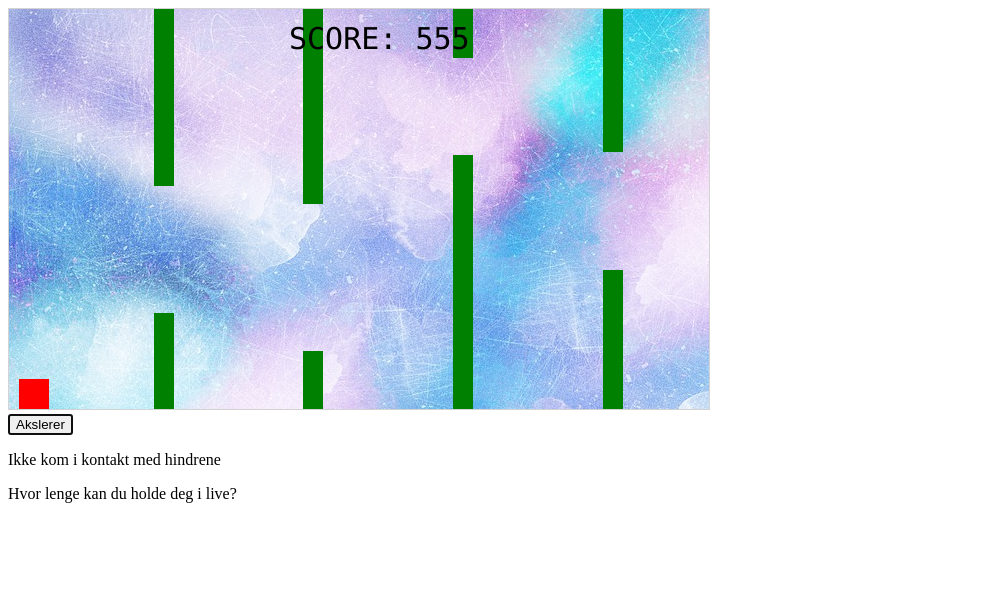
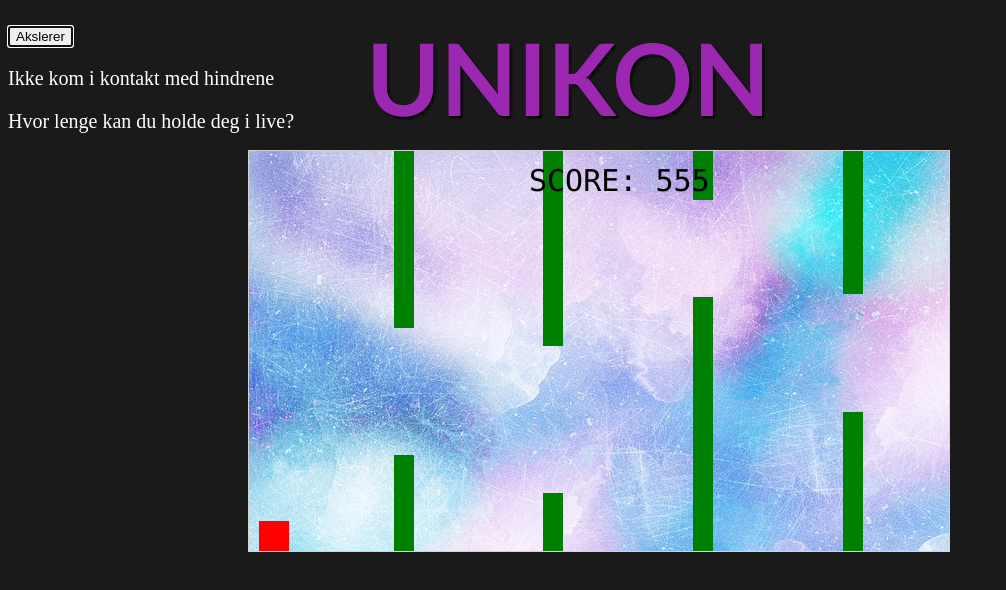
Before and after one commit to yuwunt/yuwunt.github.io, a plain HTML site: page IT-Prosjekt/HovedFil.html in a window 1280 px wide. Shown: the whole page, without its empty margins (0-1006 px from the left). Drawn offline with Linux system fonts and the light colour scheme.

Commit message:
Ferdig IT-prosjekt

```diff
--- a/IT-Prosjekt/HovedFil.html
+++ b/IT-Prosjekt/HovedFil.html
@@ -6,10 +6,41 @@
         canvas {
             border:1px solid #d3d3d3;
             background-image: url(../IT-Prosjekt/background-2719572_960_720.jpg);
+            top: 150px;
+            right: 330px;
+            position: absolute;
         }
+        h1{
+            color: #9C27B0;
+            text-shadow: 2px 2px 2px black;
+            text-transform: uppercase;
+            font-family: "Trebuchet MS";
+            font-size: 100px;
+            position: absolute;
+            top: -50px;
+            right: 510px;
+        }
+        body {
+            background: #1a1a1a;
+        }
+        p {
+            color: white;
+            font-size: 20px;
+        }
+
     </style>
 </head>
 <body onload="startGame()">
+
+<h1>Unikon</h1>
+
+<audio autoplay>
+    <iframe src="silent-ringtone.mp3.mp3" allow="autoplay" id="audio" style="display:none"></iframe>
+    <audio id="player" autoplay loop>
+        <source src="Kommisar%20-%20Springtime.mp3" type="audio/mp3">
+    </audio>
+</audio>
+
 <script>
 
     var myGamePiece;
@@ -72,7 +103,14 @@
                 this.y = rockbottom;
                 this.gravitySpeed = 0;
             }
-        }
+        };
+        this.hitTop = function() {
+            var rocktop = myGameArea.canvas.height;
+            if (this.y > rocktop) {
+                this.y = rocktop;
+                this.gravitySpeed = 0;
+            }
+        };
         this.crashWith = function(otherobj) {
             var myleft = this.x;
             var myright = this.x + (this.width);
@@ -94,7 +132,7 @@
         var x, height, gap, minHeight, maxHeight, minGap, maxGap;
         for (i = 0; i < myObstacles.length; i += 1) {
             if (myGamePiece.crashWith(myObstacles[i])) {
-                return;
+                return location.reload();
             }
         }
         myGameArea.clear();
@@ -130,7 +168,7 @@
     }
 </script>
 <br>
-<button onkeydown="accelerate(-0.15)" onkeyup="accelerate(0.035)" autofocus>Akslerer</button>
+<button onkeydown="accelerate(-0.06)" onkeyup="accelerate(0.015)" autofocus>Akslerer</button>
 <p>Ikke kom i kontakt med hindrene</p>
 <p>Hvor lenge kan du holde deg i live?</p>
 </body>
```
Also changed, not shown: 2 other files.
